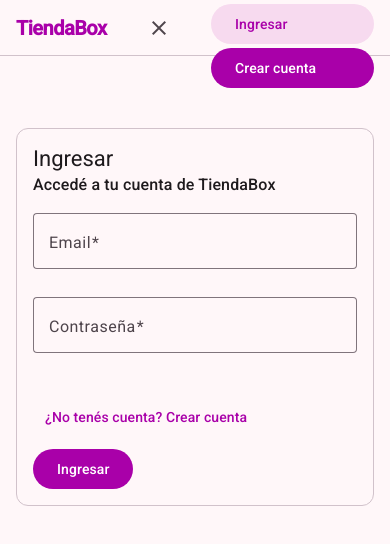
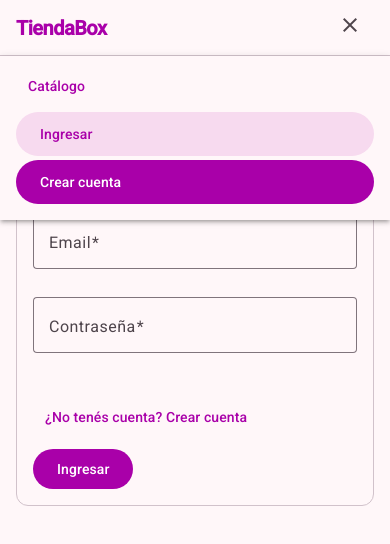
Before and after one commit to tomasvallejos1/tiendabox-frontend, an Angular app: page /login in a window 390 px wide. Both pictures are taken after a click on the button "menu". Shown: the top 544 px of the page. Built offline with nearby package versions, Linux system fonts and the light colour scheme.

Commit message:
fix: mostrar el menú completo en móvil y separar el carrito

```diff
--- a/src/app/admin-layout/admin-layout.css
+++ b/src/app/admin-layout/admin-layout.css
@@ -1,4 +1,5 @@
 :host {
+  --panel-toolbar-height: var(--mat-toolbar-mobile-height, 56px);
   display: flex;
   flex-direction: column;
   min-width: 0;
@@ -21,6 +22,8 @@
 .panel-sidenav {
   width: 260px;
   max-width: 85vw;
+  /* Reservar las dos barras y el padding vertical del contenido de la app. */
+  max-height: calc(100dvh - 2 * var(--panel-toolbar-height) - 48px);
   background: var(--mat-sys-surface-container-low);
   border-right: 1px solid var(--mat-sys-outline-variant);
 }
@@ -44,6 +47,10 @@
   padding: 8px;
 }
 
+mat-nav-list a {
+  min-height: 44px;
+}
+
 .store-link {
   margin-top: auto;
 }
@@ -56,3 +63,15 @@
 .panel-content {
   min-width: 0;
 }
+
+@media (min-width: 600px) {
+  :host {
+    --panel-toolbar-height: var(--mat-toolbar-standard-height, 64px);
+  }
+}
+
+@media (min-width: 960px) {
+  .panel-sidenav {
+    max-height: none;
+  }
+}
--- a/src/app/navbar/navbar.css
+++ b/src/app/navbar/navbar.css
@@ -1,7 +1,10 @@
 /* ===== Layout general de la barra ===== */
 
 :host {
+  --navbar-height: var(--mat-toolbar-mobile-height, 56px);
   display: block;
+  position: relative;
+  z-index: 10;
 }
 
 .navbar {
@@ -9,6 +12,7 @@
   color: var(--mat-sys-on-surface);
   border-bottom: 1px solid var(--mat-sys-outline-variant);
   padding: 0;
+  height: var(--navbar-height);
 }
 
 .navbar-content {
@@ -25,6 +29,7 @@
 /* ===== Brand / Logo ===== */
 
 .navbar-brand {
+  margin-right: auto;
   font-size: 1.25rem;
   font-weight: 700;
   color: var(--mat-sys-primary);
@@ -46,7 +51,7 @@
 /* ===== Links de escritorio ===== */
 
 .navbar-links {
-  display: flex;
+  display: none;
   align-items: center;
   flex: 1;
   gap: 4px;
@@ -58,42 +63,60 @@
   color: var(--mat-sys-primary) !important;
 }
 
-/* ===== Botón hamburguesa (oculto en escritorio) ===== */
+/* ===== Acciones siempre accesibles en la barra ===== */
 
-.navbar-toggle {
-  display: none;
+.navbar-toggle,
+.navbar-cart {
+  flex: 0 0 auto;
+  min-width: 48px;
+  min-height: 48px;
 }
 
 /* ===== Menú móvil ===== */
 
 .navbar-mobile-menu {
-  display: none;
+  position: absolute;
+  top: 100%;
+  inset-inline: 0;
+  display: flex;
   flex-direction: column;
   width: 100%;
   padding: 8px 16px 16px;
   box-sizing: border-box;
   gap: 4px;
+  max-height: calc(100dvh - var(--navbar-height) - 16px);
+  overflow-y: auto;
+  overscroll-behavior-y: contain;
+  background: var(--mat-sys-surface);
+  box-shadow: var(--mat-sys-level2);
 }
 
 .navbar-mobile-menu a,
 .navbar-mobile-menu button {
   justify-content: flex-start;
   width: 100%;
+  min-height: 44px;
+  flex-shrink: 0;
 }
 
-/* ===== Responsive: breakpoint móvil ===== */
+@media (min-width: 600px) {
+  :host {
+    --navbar-height: var(--mat-toolbar-standard-height, 64px);
+  }
+}
 
-@media (max-width: 768px) {
+/* ===== Escritorio ===== */
+
+@media (min-width: 769px) {
   .navbar-links {
+    display: flex;
+  }
+
+  .navbar-toggle {
     display: none;
   }
 
-  .navbar-toggle {
-    display: inline-flex;
-    margin-left: auto;
-  }
-
   .navbar-mobile-menu {
-    display: flex;
+    display: none;
   }
 }
--- a/src/app/navbar/navbar.html
+++ b/src/app/navbar/navbar.html
@@ -1,7 +1,9 @@
 <mat-toolbar class="navbar">
   <div class="navbar-content">
     <!-- Logo / Nombre del sitio -->
-    <a class="navbar-brand" routerLink="/productos">TiendaBox</a>
+    <a class="navbar-brand" routerLink="/productos" (click)="mobileMenuOpen.set(false)"
+      >TiendaBox</a
+    >
 
     <!-- Links de escritorio -->
     <div class="navbar-links">
@@ -19,16 +21,6 @@
 
         <span class="spacer"></span>
 
-        <a matButton="text" routerLink="/carrito" routerLinkActive="active-link">
-          <mat-icon
-            [matBadge]="cartService.itemCount()"
-            matBadgeColor="warn"
-            [matBadgeHidden]="cartService.itemCount() === 0"
-            matBadgeSize="small"
-          >
-            shopping_cart
-          </mat-icon>
-        </a>
         <a matButton="text" routerLink="/mis-pedidos" routerLinkActive="active-link">
           Mis pedidos
         </a>
@@ -46,35 +38,66 @@
       }
     </div>
 
+    @if (authService.isLoggedIn() && authService.isCliente()) {
+      <a
+        class="navbar-cart"
+        matIconButton
+        routerLink="/carrito"
+        routerLinkActive="active-link"
+        [attr.aria-label]="'Ver carrito (' + cartService.itemCount() + ' productos)'"
+        (click)="mobileMenuOpen.set(false)"
+      >
+        <mat-icon
+          [matBadge]="cartService.itemCount()"
+          matBadgeDescription="Productos en el carrito"
+          matBadgeSize="small"
+          >shopping_cart</mat-icon
+        >
+      </a>
+    }
+
     <!-- Botón hamburguesa para móvil -->
-    <button class="navbar-toggle" matIconButton (click)="mobileMenuOpen = !mobileMenuOpen">
-      <mat-icon>{{ mobileMenuOpen ? 'close' : 'menu' }}</mat-icon>
+    <button
+      class="navbar-toggle"
+      matIconButton
+      (click)="mobileMenuOpen.set(!mobileMenuOpen())"
+      [attr.aria-label]="mobileMenuOpen() ? 'Cerrar menú' : 'Abrir menú'"
+      aria-controls="navbar-mobile-navigation"
+      [attr.aria-expanded]="mobileMenuOpen()"
+    >
+      <mat-icon>{{ mobileMenuOpen() ? 'close' : 'menu' }}</mat-icon>
     </button>
   </div>
+</mat-toolbar>
 
-  <!-- Menú móvil desplegable -->
-  @if (mobileMenuOpen) {
-    <div class="navbar-mobile-menu">
+<!-- El desplegable queda fuera de la fila de altura fija del toolbar. -->
+@if (mobileMenuOpen()) {
+  <nav
+    id="navbar-mobile-navigation"
+    class="navbar-mobile-menu"
+    aria-label="Navegación principal"
+    (keydown.escape)="mobileMenuOpen.set(false)"
+  >
     @if (!authService.isLoggedIn()) {
       <a
         matButton="text"
         routerLink="/productos"
         routerLinkActive="active-link"
-          (click)="mobileMenuOpen = false"
+        (click)="mobileMenuOpen.set(false)"
         >Catálogo</a
       >
       <a
         matButton="tonal"
         routerLink="/login"
         routerLinkActive="active-link"
-          (click)="mobileMenuOpen = false"
+        (click)="mobileMenuOpen.set(false)"
         >Ingresar</a
       >
       <a
         matButton="filled"
         routerLink="/registro"
         routerLinkActive="active-link"
-          (click)="mobileMenuOpen = false"
+        (click)="mobileMenuOpen.set(false)"
         >Crear cuenta</a
       >
     } @else if (authService.isCliente()) {
@@ -82,50 +105,35 @@
         matButton="text"
         routerLink="/productos"
         routerLinkActive="active-link"
-          (click)="mobileMenuOpen = false"
+        (click)="mobileMenuOpen.set(false)"
         >Catálogo</a
       >
       <a
         matButton="text"
-          routerLink="/carrito"
-          routerLinkActive="active-link"
-          (click)="mobileMenuOpen = false"
-        >
-          <mat-icon
-            [matBadge]="cartService.itemCount()"
-            matBadgeColor="warn"
-            [matBadgeHidden]="cartService.itemCount() === 0"
-            matBadgeSize="small"
-          >
-            shopping_cart
-          </mat-icon>
-          Carrito
-        </a>
-        <a
-          matButton="text"
         routerLink="/mis-pedidos"
         routerLinkActive="active-link"
-          (click)="mobileMenuOpen = false"
+        (click)="mobileMenuOpen.set(false)"
         >Mis pedidos</a
       >
       <a
         matButton="text"
         routerLink="/perfil"
         routerLinkActive="active-link"
-          (click)="mobileMenuOpen = false"
+        (click)="mobileMenuOpen.set(false)"
         >Mi perfil</a
       >
-        <button matButton="text" (click)="logout(); mobileMenuOpen = false">Salir</button>
+      <button matButton="text" (click)="logout(); mobileMenuOpen.set(false)">Salir</button>
     } @else if (authService.isOwner()) {
+      @for (link of ownerLinks; track link.path) {
         <a
           matButton="text"
-          routerLink="/admin"
+          [routerLink]="link.path"
           routerLinkActive="active-link"
-          (click)="mobileMenuOpen = false"
-          >Panel</a
+          (click)="mobileMenuOpen.set(false)"
+          >{{ link.label }}</a
         >
-        <button matButton="text" (click)="logout(); mobileMenuOpen = false">Salir</button>
       }
-    </div>
+      <button matButton="text" (click)="logout(); mobileMenuOpen.set(false)">Salir</button>
     }
-</mat-toolbar>
+  </nav>
+}
--- a/src/app/navbar/navbar.ts
+++ b/src/app/navbar/navbar.ts
@@ -1,4 +1,4 @@
-import { Component } from '@angular/core';
+import { Component, signal } from '@angular/core';
 import { Router, RouterLink, RouterLinkActive } from '@angular/router';
 import { MatToolbarModule } from '@angular/material/toolbar';
 import { MatButtonModule } from '@angular/material/button';
@@ -22,7 +22,15 @@
   styleUrl: './navbar.css',
 })
 export class Navbar {
-  protected mobileMenuOpen = false;
+  protected readonly mobileMenuOpen = signal(false);
+  protected readonly ownerLinks = [
+    { path: '/productos', label: 'Catálogo' },
+    { path: '/admin/productos', label: 'Productos' },
+    { path: '/admin/categorias', label: 'Categorías' },
+    { path: '/admin/marcas', label: 'Marcas' },
+    { path: '/admin/pedidos', label: 'Pedidos' },
+    { path: '/admin/clientes', label: 'Clientes' },
+  ];
 
   constructor(
     protected authService: AuthService,
```
Also changed, not shown: 1 other file (tests, documents, lock files or other folders). Lines whose indentation alone changed are shown as unchanged.
